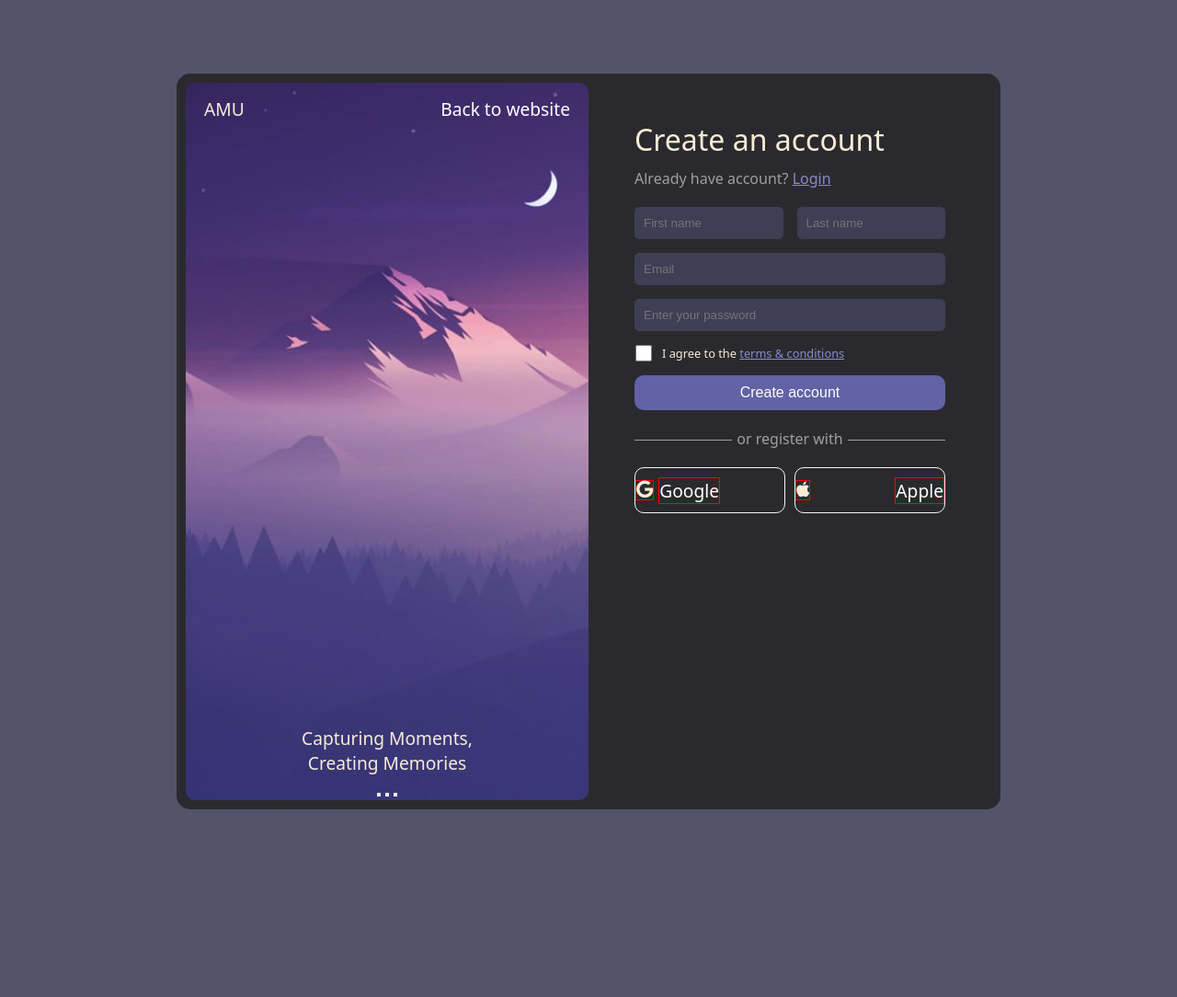
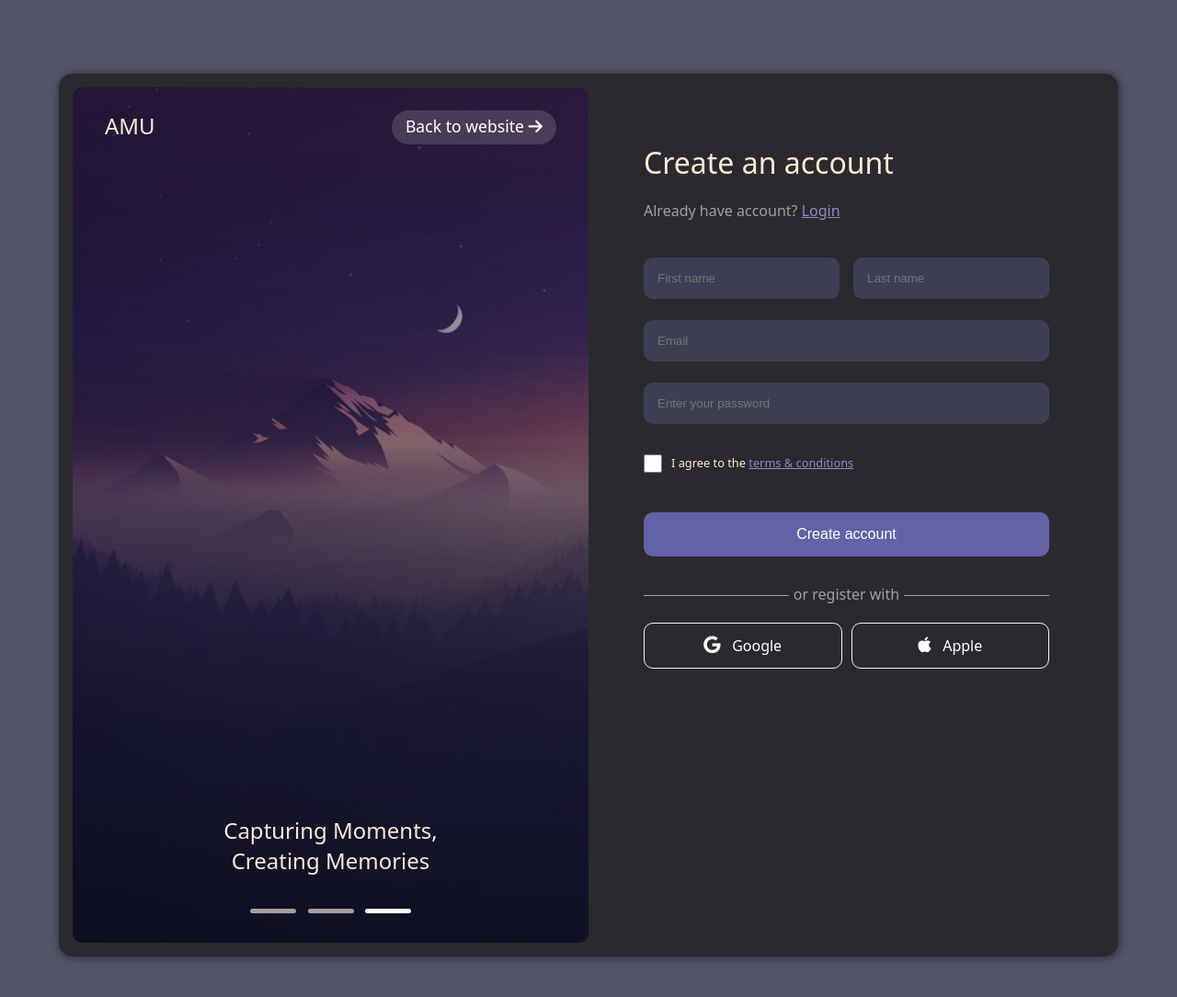
Before and after one commit to KaberaSamuel/sign-up, a plain HTML site: page index.html in a window 1280 px wide. Shown: the whole page at 92% size. Before the commit the page ends 960 px from the top, so only its background shows below. Drawn offline with Linux system fonts and the light colour scheme.

Commit message:
cleaning some commented lines and enhancing spacing around items in right container

```diff
--- a/index.html
+++ b/index.html
@@ -15,7 +15,9 @@
       <div class="left">
         <nav>
           <p>AMU</p>
-          <a href="#">Back to website</a>
+          <a href="#"
+            >Back to website <i class="fa-solid fa-arrow-right"></i
+          ></a>
         </nav>
         <div>
           <p>Capturing Moments,<br />Creating Memories</p>
@@ -28,7 +30,7 @@
       </div>
 
       <div class="right">
-        <div>
+        <div class="title">
           <h1>Create an account</h1>
           <p>Already have account? <a href="#" class="inline-link">Login</a></p>
         </div>
@@ -63,12 +65,10 @@
           </div>
           <div>
             <div class="account">
-              <i class="fa-brands fa-google"></i>
-              <a href="#">Google</a>
+              <a href="#"> <i class="fa-brands fa-google"></i> &#160; Google</a>
             </div>
             <div class="account">
-              <i class="fa-brands fa-apple"></i>
-              <a href="#">Apple</a>
+              <a href="#"> <i class="fa-brands fa-apple"></i> &#160; Apple</a>
             </div>
           </div>
         </div>
--- a/style.css
+++ b/style.css
@@ -10,10 +10,9 @@
 }
 
 body {
-  /* border: green 3px solid; */
   background-color: var(--bg);
   color: antiquewhite;
-  font-size: 1.2rem;
+  font-size: 1.5rem;
   box-sizing: content-box;
   text-align: center;
   font-family: system-ui, "Segoe UI", Roboto, Helvetica, Arial, sans-serif,
@@ -34,35 +33,40 @@ input {
   background-color: var(--bg);
   border: none;
   color: white;
-  padding: 10px;
-  border-radius: 5px;
+  padding: 15px;
+  border-radius: 10px;
   width: 100%;
+  margin-bottom: 8px;
 }
 
 main {
-  /* border: red 1px solid; */
-  width: 70vw;
-  height: 100vh;
+  width: 90vw;
+  height: 120vh;
   margin: 10vh auto;
-  padding: 10px;
+  padding: 15px;
   border-radius: 15px;
   background-color: rgba(32, 32, 32, 0.8);
   display: flex;
   justify-content: space-between;
+  box-shadow: 1px 1px 10px rgba(0, 0, 0, 0.505);
 }
 
 main > div {
   flex: 1 1 auto;
-  /* border: red 1px solid; */
   width: 50%;
 }
 
 .left {
   border-radius: 10px;
-  background: url(images/landscape-background.jpg) center no-repeat;
+  background-image: linear-gradient(rgba(0, 0, 0, 0.3), rgba(0, 0, 0, 0.7)),
+    url(images/landscape-background.jpg);
+  background-position: center;
+  background-repeat: no-repeat;
+  background-size: cover;
   display: flex;
   flex-direction: column;
   justify-content: space-between;
+  padding: 10px 15px;
 }
 
 .left nav {
@@ -71,14 +75,42 @@ main > div {
   padding: 15px 20px;
 }
 
+nav a {
+  font-size: 1.1rem;
+  background-color: rgba(199, 199, 199, 0.2);
+  padding: 5px 15px 8px;
+  border-radius: 20px;
+}
+
+.sticks {
+  margin: 15px 0;
+}
+
+.sticks button {
+  height: 5px;
+  width: 50px;
+  border-radius: 5px;
+  margin: 0 3px;
+  border: none;
+  background-color: var(--gray);
+}
+
+.sticks button:last-child {
+  background-color: white;
+}
+
 .right {
-  padding: 40px 50px;
+  padding: 60px;
   text-align: left;
 }
 
-.right > div:first-child p {
+.right > * {
+  margin-bottom: 30px;
+}
+
+.title p {
   font-size: 1rem;
-  margin: 10px 0 20px;
+  margin: 20px 0 40px;
   color: var(--gray);
 }
 
@@ -88,7 +120,6 @@ main > div {
 }
 
 form {
-  /* border: red 1px solid; */
   display: flex;
   flex-direction: column;
   gap: 15px;
@@ -103,17 +134,20 @@ form div:first-child {
   display: flex;
   gap: 10px;
   font-size: 0.8rem;
+  margin: 10px 0 20px;
 }
 
 .check-div input {
   width: 20px;
+  height: 20px;
+  border-radius: 5px;
 }
 
 form button {
   width: 100%;
   background-color: rgb(98, 98, 166);
   text-align: center;
-  padding: 10px;
+  padding: 15px;
   color: white;
   font-size: 1rem;
   border: none;
@@ -121,7 +155,6 @@ form button {
 }
 
 .line {
-  /* border: yellow 1px solid; */
   margin: 20px 0;
   display: flex;
   justify-content: center;
@@ -150,16 +183,15 @@ form button {
   width: 100%;
   height: 50px;
   display: flex;
-  /* justify-content: space-between; */
-  gap: 5px;
+  justify-content: center;
   align-items: center;
 }
 
-/* .account:last-child {
-  justify-content: cp;
-} */
+.account a {
+  margin: auto;
+  font-size: 1rem;
+}
 
-.account * {
-  border: red 1px solid;
-  margin: 0;
+.account i {
+  font-size: 1.2rem;
 }
```
